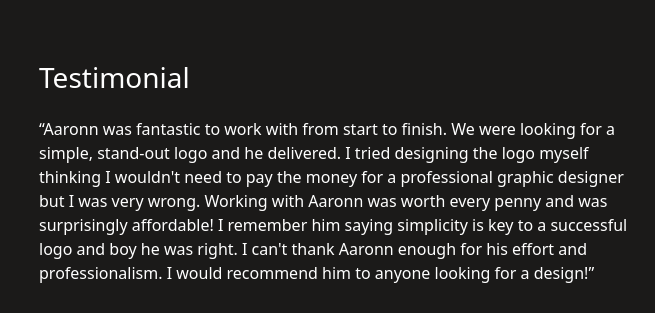
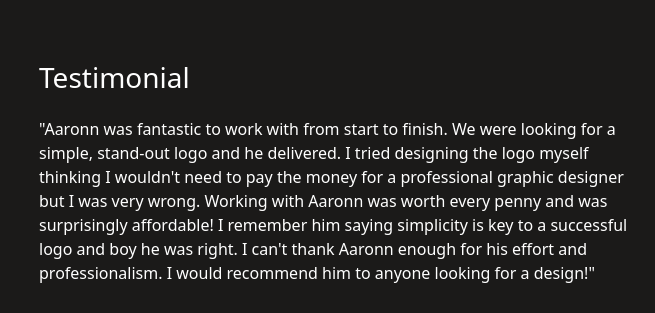
Before and after one commit to Omiadze/Teona-Omiadze, a plain HTML site: page Task-7/index.html in a window 1280 px wide. Shown: the part 2007-2320 px from the top of the page, 113-768 px from the left. Drawn offline with nearby package versions, Linux system fonts and the light colour scheme.

Commit message:
text changes

```diff
--- a/Task-7/index.html
+++ b/Task-7/index.html
@@ -16,13 +16,14 @@
             <div>
                 <h1 class="navbar-brand fs-1">AAR<span>O</span>NN</h1>
             </div>
-            <div class="d-flex ">
+            <div class="d-flex">
 
             <ul class="d-flex justify-content-between align-items-center mb-0 list-unstyled fs-md-6">
                 <li>HOME</li>
                 <li>ABOUT ME</li>
                 <li>MY WORKS</li>
             </ul>
+
 
             <button class="btn btn-dark">
                 contact
@@ -124,11 +125,11 @@
             <div class="d-flex w-50 justify-content-around flex-column ">
                 <h3>Testimonial</h3>
                 <p>
-                    “Aaronn was fantastic to work with from start to finish. We were looking for a simple, stand-out logo and he delivered.
+                    &quot;Aaronn was fantastic to work with from start to finish. We were looking for a simple, stand-out logo and he delivered.
                     I tried designing the logo myself thinking I wouldn&apos;t need to pay the money for a professional graphic designer
                      but I was very wrong. Working with Aaronn was worth every penny and was surprisingly affordable! I remember him saying
                       simplicity is key to a successful logo and boy he was right. I can&apos;t thank Aaronn enough for his effort and professionalism.
-                      I would recommend him to anyone looking for a design!”
+                      I would recommend him to anyone looking for a design!&quot;
                    </p>
                    <p>-MARTIN LEE</p>
             </div>
```
